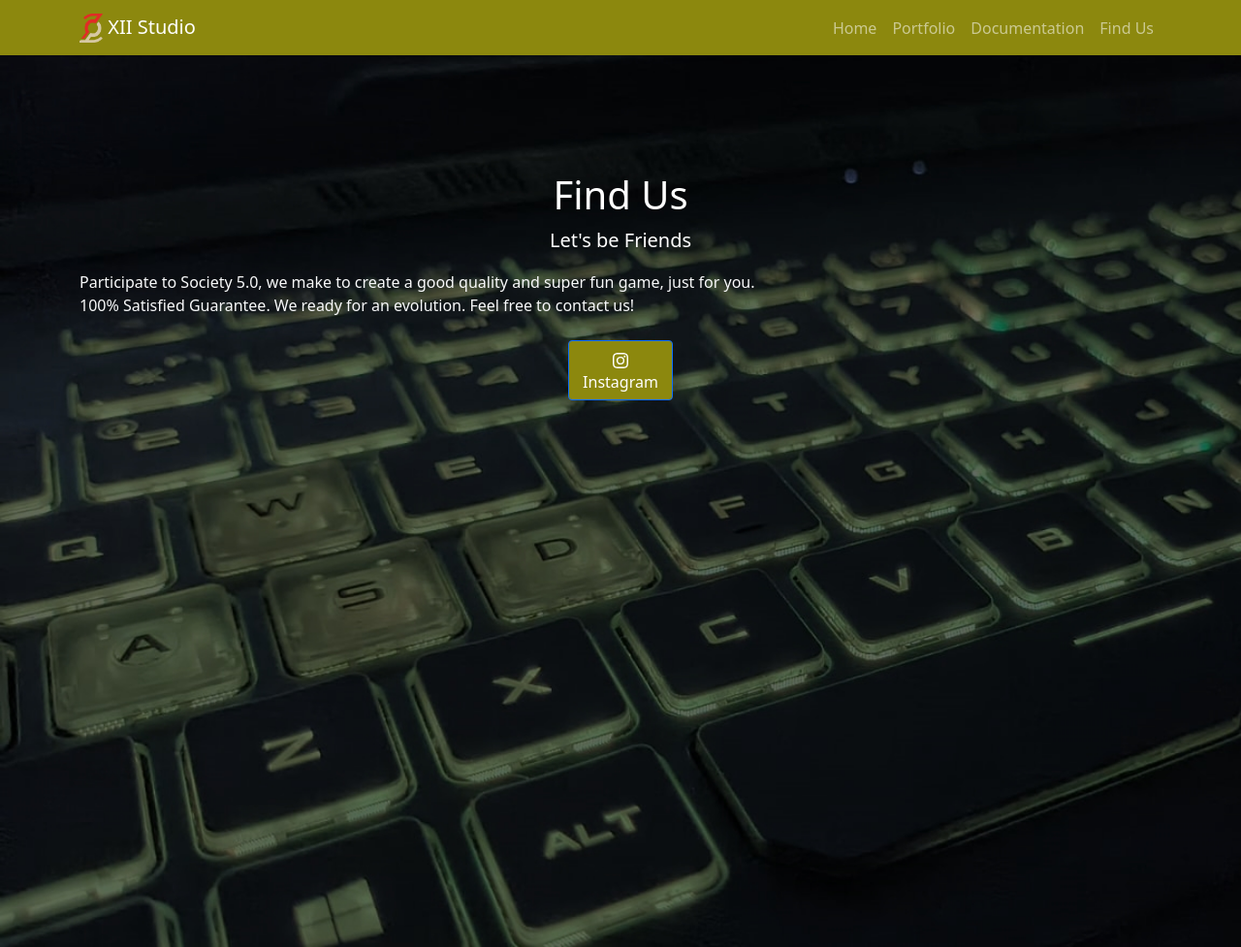
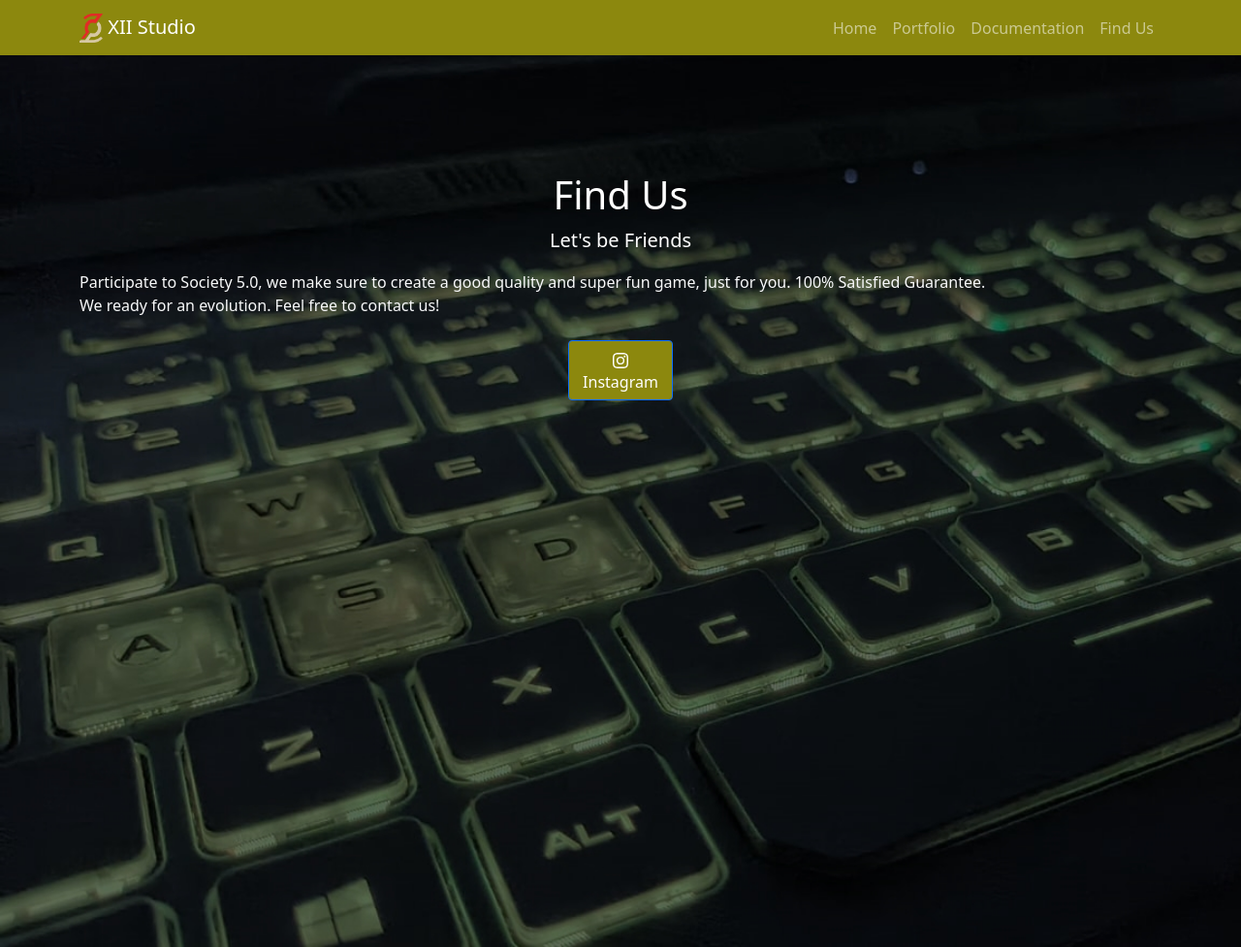
Before and after one commit to ruffianazzahri/XIIStudio, a plain HTML site: page findus.html in a window 1280 px wide. Shown: the top 977 px of the page at 97% size. Drawn offline with nearby package versions, Linux system fonts and the light colour scheme.

Commit message:
Update findus.html

```diff
--- a/findus.html
+++ b/findus.html
@@ -54,10 +54,10 @@
     <div>
 
       <div class="container text-jusify p4 text-light" data-aos="zoom-in" data-aos-duration="2000">
-      Participate to Society 5.0, we make to create a good quality and super fun game, just for you.
+      Participate to Society 5.0, we make sure to create a good quality and super fun game, just for you. 100% Satisfied Guarantee.
       </div>
       <div class="container text-jusify p4 text-light" data-aos="zoom-in" data-aos-duration="2000">
-      100% Satisfied Guarantee. We ready for an evolution. Feel free to contact us!
+       We ready for an evolution. Feel free to contact us!
       </div>
 
       <br>
```
